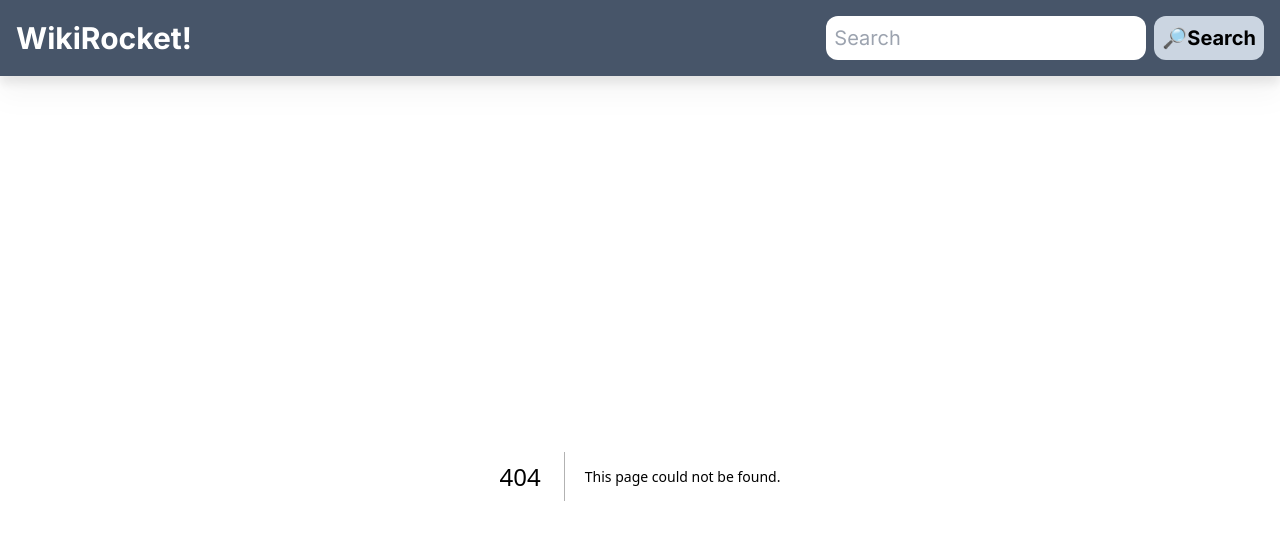
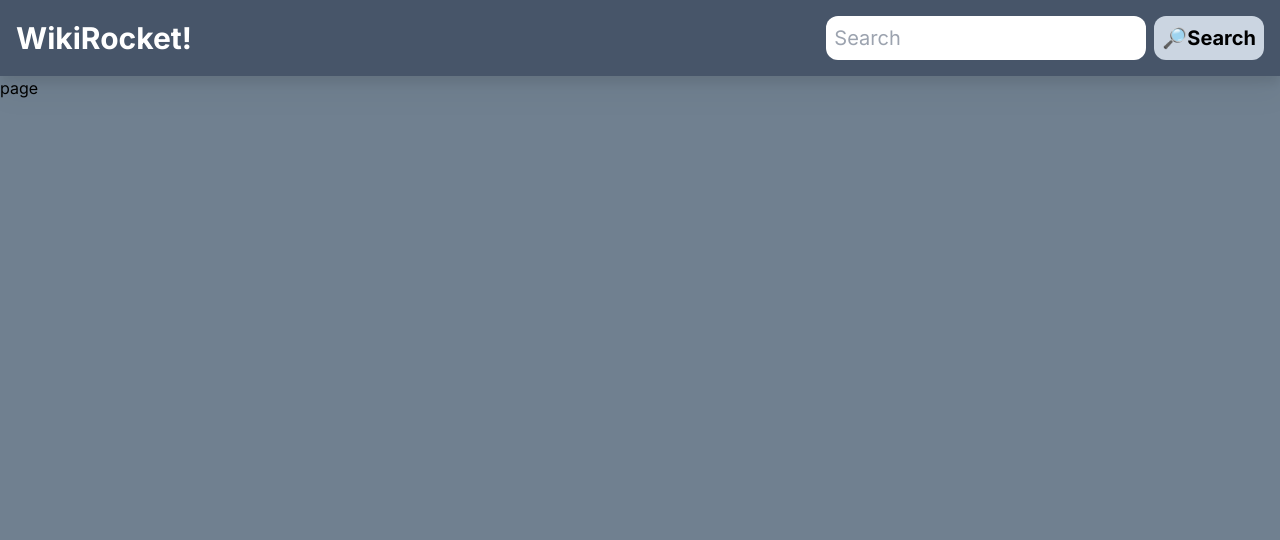
Before and after one commit to RomaSamkov/Next.js-project, a Next.js app: page /1 in a window 1280 px wide. Before the commit this address had no page. Shown: the top 540 px of the page. Built offline with nearby package versions, Linux system fonts and the light colour scheme.

Commit message:
Create page.tsx

```diff
--- /dev/null
+++ b/app/[searchTerm]/page.tsx
@@ -0,0 +1,11 @@
+type Props = {
+  params: {
+    searchTerm: string;
+  };
+};
+
+function page({ params: { searchTerm } }: Props) {
+  return <div>page</div>;
+}
+
+export default page;
```
